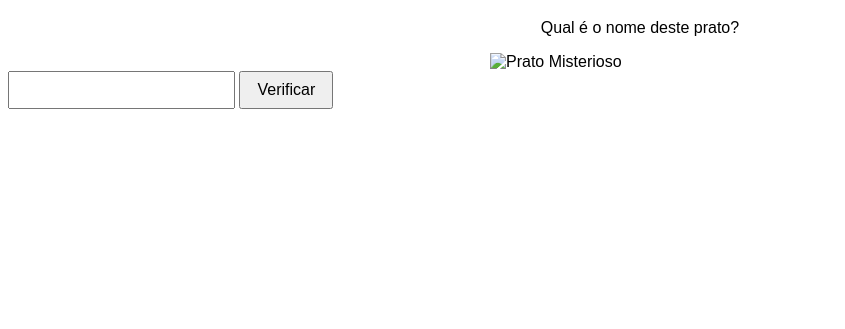
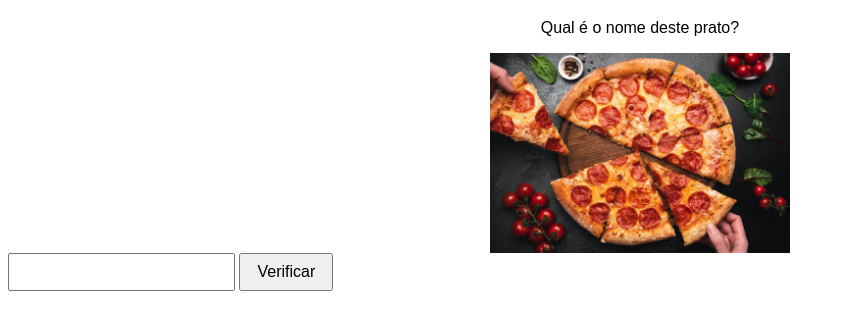
Before and after one commit to MarcilaneSouza/jogo.gastronomico, a plain HTML site: page index.html in a window 1280 px wide. Shown: the part 61-390 px from the top of the page, without its empty margins (0-845 px from the left). Drawn offline with Linux system fonts and the light colour scheme.

Commit message:
add códigos

```diff
--- a/index.html
+++ b/index.html
@@ -7,7 +7,7 @@
 <body>
     <h1>Jogo Gastronômico</h1>
     <p>Qual é o nome deste prato?</p>
-    <img src="prato.jpg" alt="Prato Misterioso">
+    <img src="./imagens/prato.jpg" alt="Prato Misterioso">
     <input type="text" id="resposta">
     <button onclick="verificarResposta()">Verificar</button>
 
```
